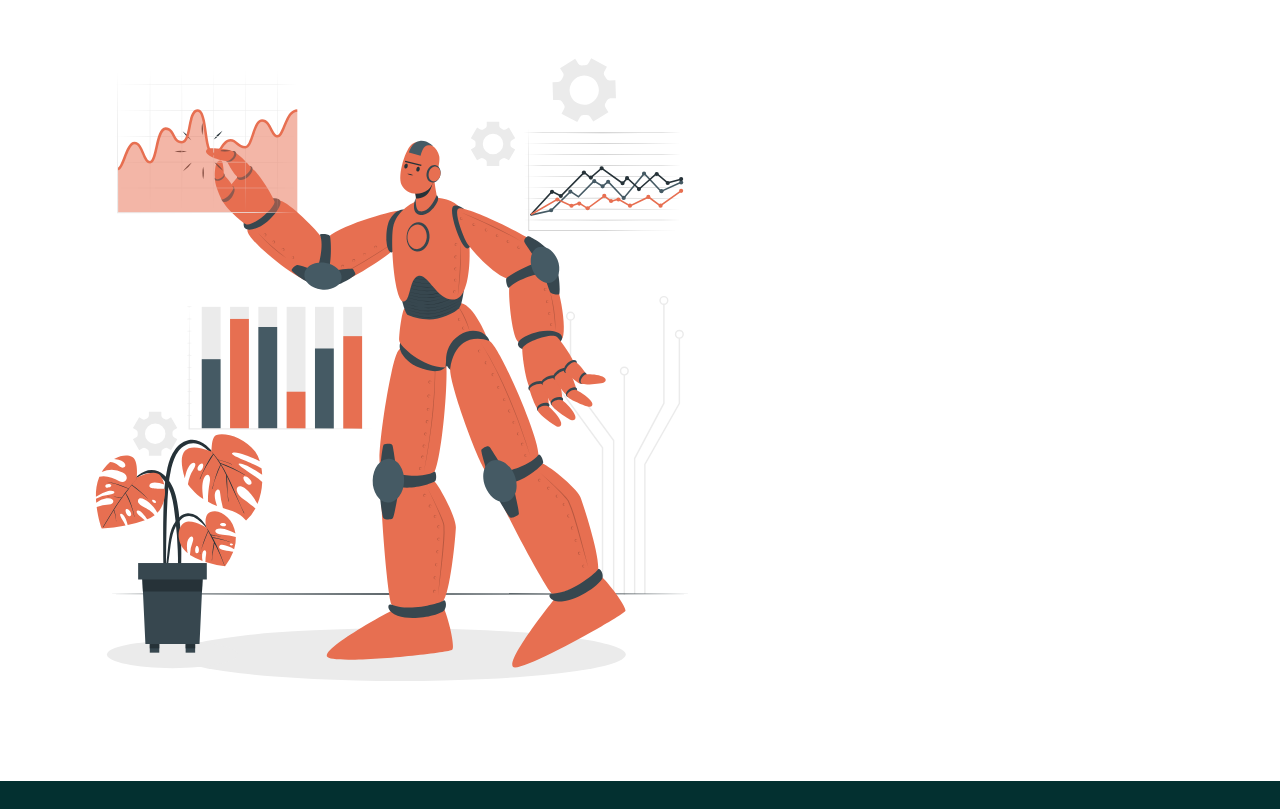
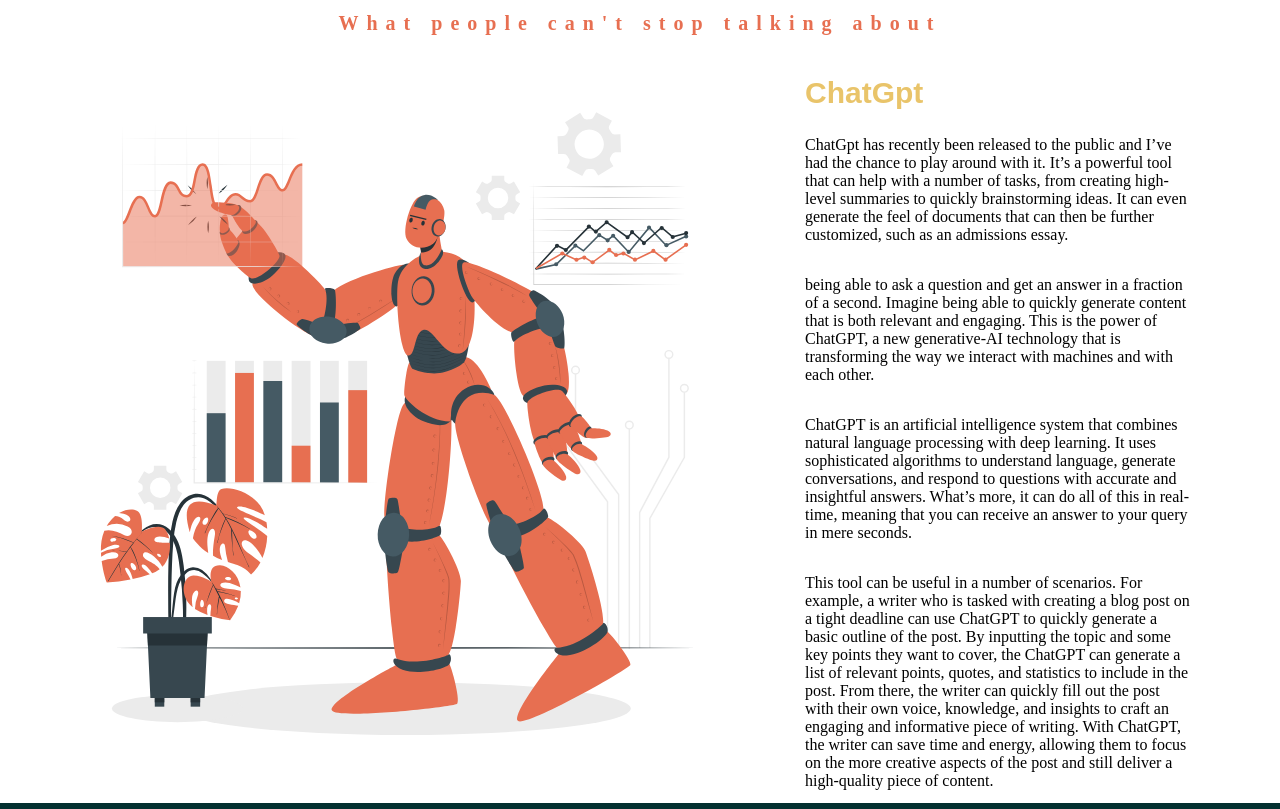
Before and after one commit to Muhamaddiis/Blog, a plain HTML site: page index.html in a window 1280 px wide. Shown: the part 1660-2469 px from the top of the page. Drawn offline with Linux system fonts and the light colour scheme.

Commit message:
ft:Chatgpt-section

```diff
--- a/index.html
+++ b/index.html
@@ -27,6 +27,28 @@
     <div class="chatgpt">
         <h6>What people can't stop talking about</h6>
         <img class ="image6"src="./image/Artificial intelligence-cuate.svg">
+        <h3>ChatGpt</h3>
+        <div class="para">
+            <p> ChatGpt has recently been released to the public and I’ve had the chance to play around with it.
+            It’s a powerful tool that can help with a number of tasks, from creating high-level summaries to quickly brainstorming ideas.
+            It can even generate the feel of documents that can then be further customized, such as an admissions essay. </p>
+            <p> being able to ask a question and get an answer in a fraction of a second.
+            Imagine being able to quickly generate content that is both relevant and engaging. This is the power of ChatGPT, a new
+            generative-AI technology that is transforming the way we interact with machines and with each other. </p>
+            <p>ChatGPT is an artificial intelligence system that combines natural language processing with deep learning.
+            It uses sophisticated algorithms to understand language, generate conversations, and respond to questions
+            with accurate and insightful answers.
+            What’s more, it can do all of this in real-time, meaning that you can receive an answer to your query in mere seconds. </p>
+
+            <p> This tool can be useful in a number of scenarios. For example, a writer who is tasked with creating a
+            blog post on a tight deadline can use ChatGPT to quickly generate a basic outline of the post.
+            By inputting the topic and some key points they want to cover,
+            the ChatGPT can generate a list of relevant points, quotes, and statistics to include in the post.
+            From there, the writer can quickly fill out the post with their own voice, knowledge, and insights
+            to craft an engaging and informative piece of writing. With ChatGPT, the writer can save time and energy,
+            allowing them to focus on the more creative aspects of the post and still deliver a high-quality piece of content. </p>
+
+        </div>
     </div>
     <div class="footer">
         <div class="foo">
--- a/style.css
+++ b/style.css
@@ -20,7 +20,7 @@ body {
     font-weight: lighter;
     font-family:system-ui, -apple-system, BlinkMacSystemFont, 'Segoe UI', Roboto, Oxygen, Ubuntu, Cantarell, 'Open Sans', 'Helvetica Neue', sans-serif;
 }
-.Hello {
+.hello {
     font-size: 50px;
 }
 .OrangeText{
@@ -64,12 +64,44 @@ body {
     width: 100%;
     height: 100vh;
 }
+h6 {
+    position: relative; top: 25px;
+    border-top: 3rem;
+    color: #e76f51;
+    display: flex;
+    justify-content: center;
+    align-content: center;
+    font-size: 20px;
+    font-family: 'Poppins';
+    letter-spacing: 0.5rem;
+}
+h3 {
+    color: #e9c46a;
+    display: flex;
+    flex-direction: column;
+    justify-content: flex-start;
+    align-items: flex-start;
+    font-size: 30px;
+    font-family: 'Poppins', sans-serif;
+    position: relative; top: 20px;
+}
+.para {
+    display: flex;
+    flex-direction: column;
+    justify-content: center;
+    align-items: space-around;
+    margin-top: 20px;
+    margin-right: 90px;
+}
 .image6{
     width: 100vh;
     height: 90vh;
     display: flex;
     flex-direction: column-reverse;
     justify-content: flex-start;
+    float: left;
+
+    margin-left: 5px;
 }
 .footer {
     position: relative;
```
